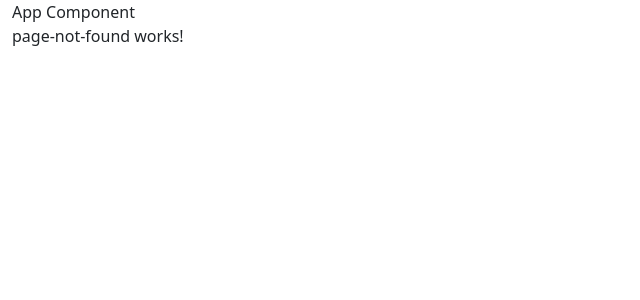
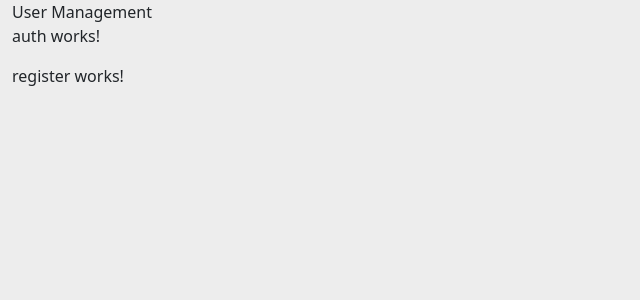
Before and after one commit to hibaalmanakly/user-management, an Angular app: page /auth/register in a window 1280 px wide. Shown: the top 300 px of the page, without its empty margins (0-640 px from the left). Built offline with nearby package versions, Linux system fonts and the light colour scheme.

Commit message:
fix: fix routing and add child routes.

```diff
--- a/src/app/app-routing.module.ts
+++ b/src/app/app-routing.module.ts
@@ -7,7 +7,8 @@ import {PageNotFoundComponent} from './shared/components/page-not-found/page-not
 const routes: Routes = [
   {
     path: '',
-    redirectTo: 'register',
+    // component: AppComponent
+    redirectTo: 'auth',
     pathMatch: 'full'
   },
   {
--- a/src/app/app.component.html
+++ b/src/app/app.component.html
@@ -1,4 +1,4 @@
 <div class="container-fluid">
-  App Component
+  User Management
   <router-outlet></router-outlet>
 </div>
--- a/src/app/modules/auth/auth.module.ts
+++ b/src/app/modules/auth/auth.module.ts
@@ -2,20 +2,22 @@ import {NgModule} from '@angular/core';
 import {CommonModule} from '@angular/common';
 
 import {AuthRoutingModule} from './auth-routing.module';
+import {SharedModule} from '../../shared/shared.module';
 import {AuthComponent} from './auth.component';
+import {RegisterComponent} from './register/register.component';
 import {LoginComponent} from './login/login.component';
-import {RegisterComponent} from './register/register.component';
 
 
 @NgModule({
   declarations: [
     AuthComponent,
+    RegisterComponent,
     LoginComponent,
-    RegisterComponent
   ],
   imports: [
     CommonModule,
     AuthRoutingModule,
+    SharedModule
   ]
 })
 export class AuthModule {
--- a/src/styles.scss
+++ b/src/styles.scss
@@ -3,6 +3,7 @@
 
 html, body {
   height: 100%;
+  background-color: #ededed !important;
 }
 
 body {
```
Also changed, not shown: src/app/modules/auth/auth-routing.module.ts (+12 -0 lines), src/app/modules/user/user-routing.module.ts (+12 -0 lines).
